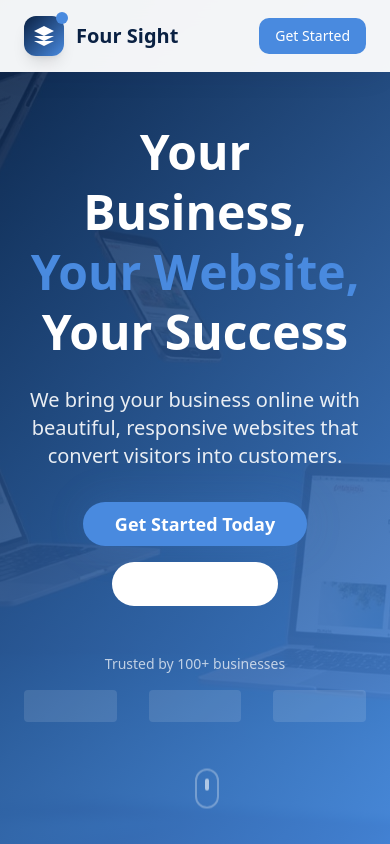
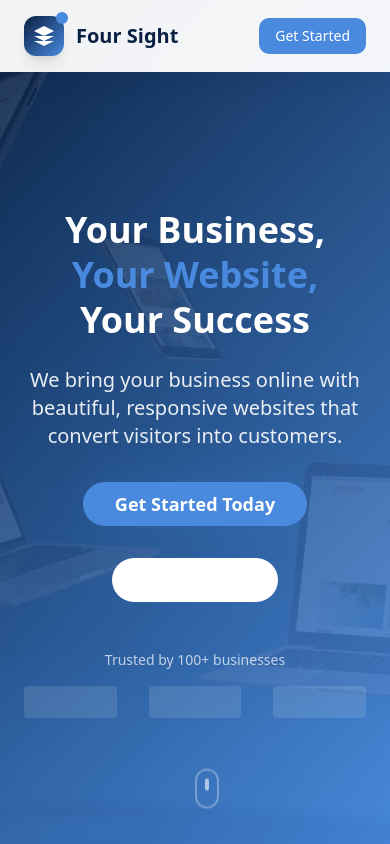
Before and after one commit to namanmehrotra05/LandingPage, a React (Vite) app: page / in a window 390 px wide. Shown: the top 844 px of the page. Built offline with nearby package versions, Linux system fonts and the light colour scheme.

Commit message:
Fix mobile view overlap
Adjust layout to prevent content from being hidden under the navigation bar on mobile devices.

```diff
--- a/src/components/Hero.tsx
+++ b/src/components/Hero.tsx
@@ -10,7 +10,7 @@ const Hero = () => {
   };
 
   return (
-    <section id="home" className="relative min-h-screen flex items-center justify-center overflow-hidden">
+    <section id="home" className="relative min-h-screen flex items-center justify-center overflow-hidden pt-20 md:pt-0">
       {/* Background Image with Overlay */}
       <div className="absolute inset-0 z-0">
         <img
@@ -24,7 +24,7 @@ const Hero = () => {
       {/* Content */}
       <div className="relative z-10 container mx-auto px-6 text-center text-white">
         <div className="max-w-4xl mx-auto animate-fade-in">
-          <h1 className="text-5xl md:text-7xl font-bold mb-6 leading-tight">
+          <h1 className="text-4xl md:text-7xl font-bold mb-6 leading-tight">
             Your Business,
             <br />
             <span className="text-secondary">Your Website,</span>
@@ -36,7 +36,7 @@ const Hero = () => {
             We bring your business online with beautiful, responsive websites that convert visitors into customers.
           </p>
 
-          <div className="flex flex-col sm:flex-row gap-4 justify-center items-center animate-scale-in">
+          <div className="flex flex-col sm:flex-row gap-4 justify-center items-center animate-scale-in mobile-stack">
             <Button
               onClick={scrollToContact}
               size="lg"
```
